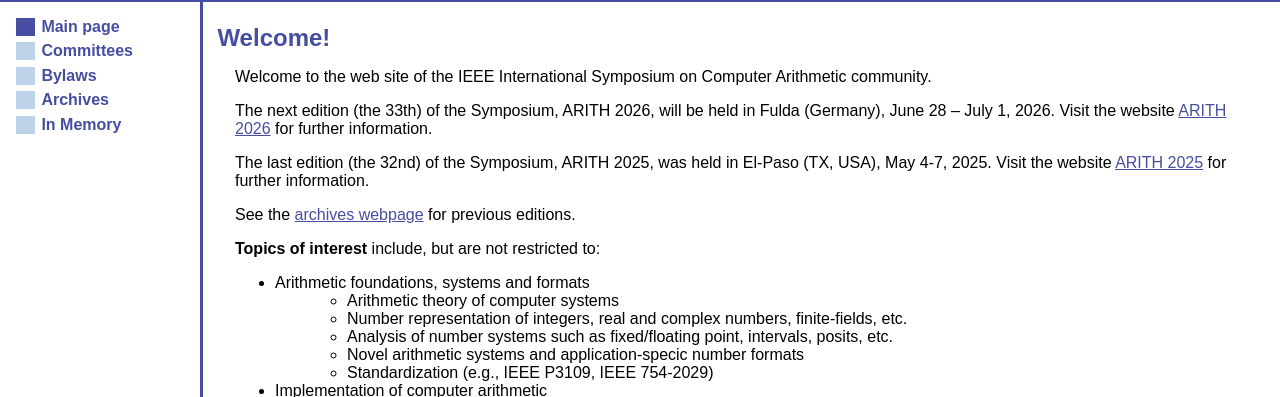
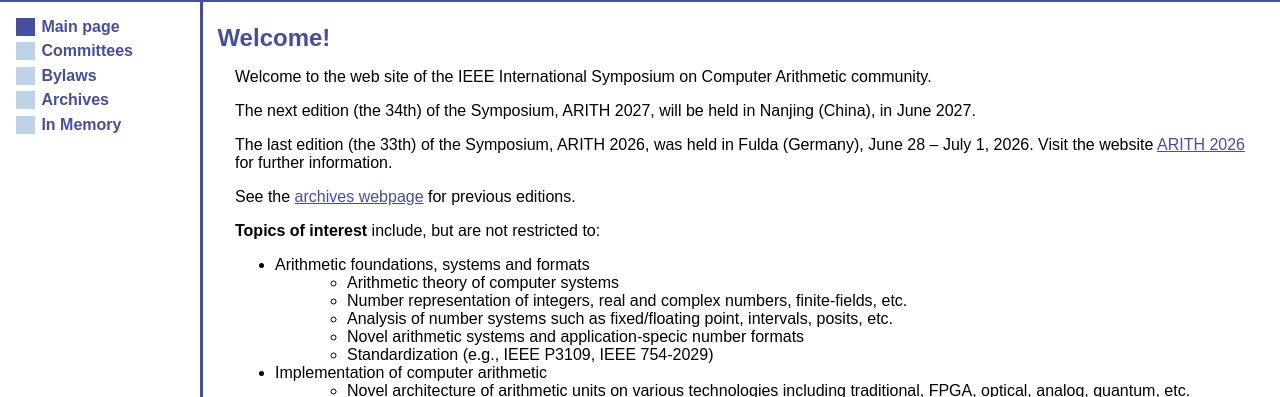
Before and after one commit to sboldo/arithsymposium, a plain HTML site: page index.html in a window 1280 px wide. Shown: the part 387-784 px from the top of the page. Drawn offline with Linux system fonts and the light colour scheme.

Commit message:
next edition

```diff
--- a/index.html
+++ b/index.html
@@ -34,12 +34,13 @@
 <p>Welcome to the web site of the IEEE International Symposium on
   Computer Arithmetic community.</p>
 
-<p>The next edition (the 33th) of the Symposium, ARITH 2026, will be held
+<p>The next edition (the 34th) of the Symposium, ARITH 2027, will be held
+  in Nanjing (China), in June 2027.</p>
+
+<p>The last edition (the 33th) of the Symposium, ARITH 2026, was held
   in Fulda (Germany), June 28 – July 1, 2026. Visit the website
   <a href="https://www.arith2026.org/">ARITH 2026</a> for further information.</p>
 
-<p>The last edition (the 32nd) of the Symposium, ARITH 2025, was held in
-El-Paso (TX, USA), May 4-7, 2025. Visit the website <a href="https://arith2025.arithsymposium.org/">ARITH 2025</a> for further information.</p>
 
 <p>See the <a href="archives.html">archives webpage</a> for previous editions.</p>
 
```
